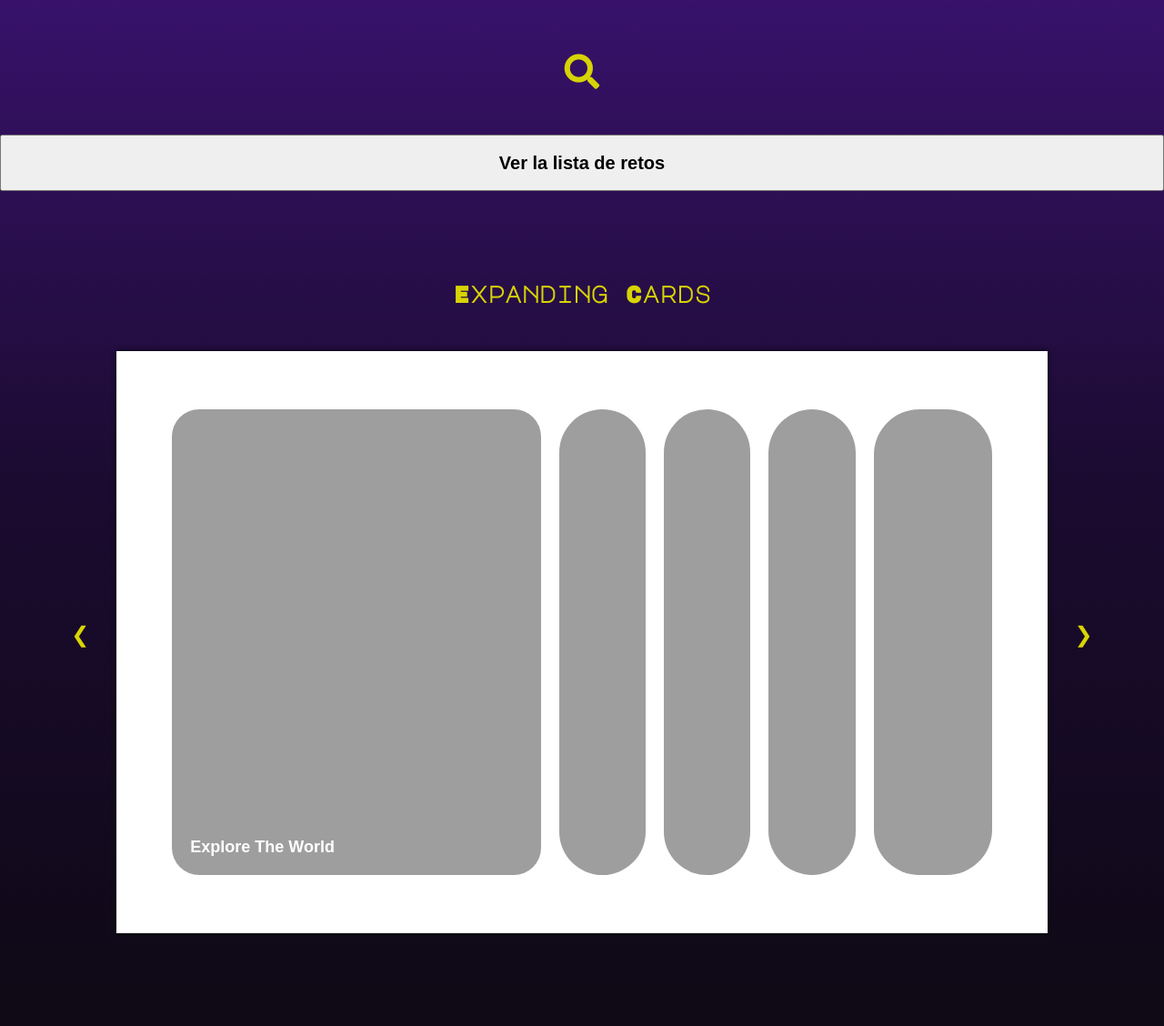
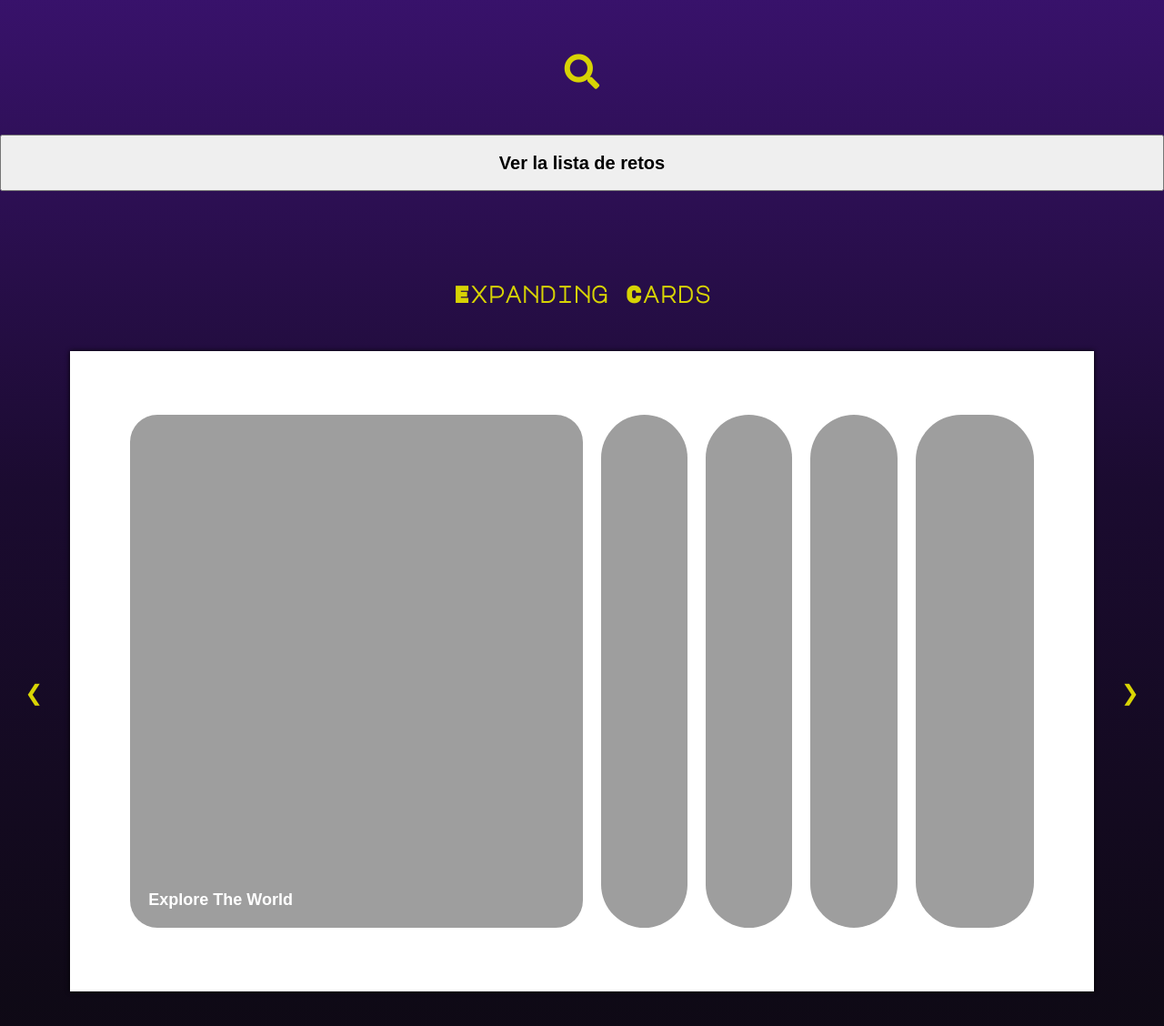
Before and after one commit to PaolaRoa/retos, a plain HTML site: page index.html in a window 1280 px wide. Shown: the part 168-1296 px from the top of the page at 91% size. Drawn offline with Linux system fonts and the light colour scheme; files whose address does not match are found by name; a web font is replaced by a local one.

Commit message:
change size iframe

```diff
--- a/style.css
+++ b/style.css
@@ -27,8 +27,8 @@ h1{
 
 iframe{
     background-color: white;
-    width: 80vw;
-    height: 80vh;
+    width: 88vw;
+    height: 88vh;
     border:none;
     box-shadow: 0 0px 5px black;
 }
```
